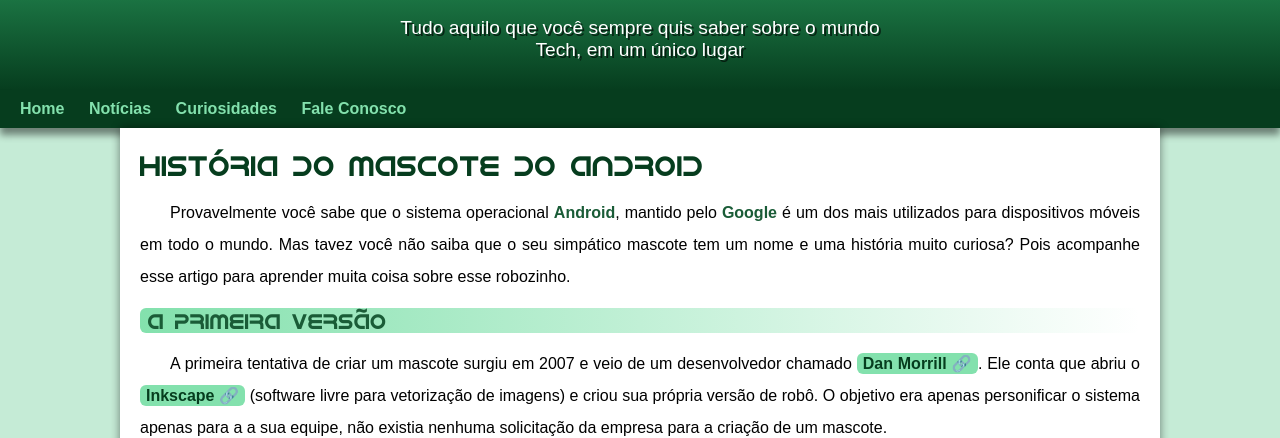
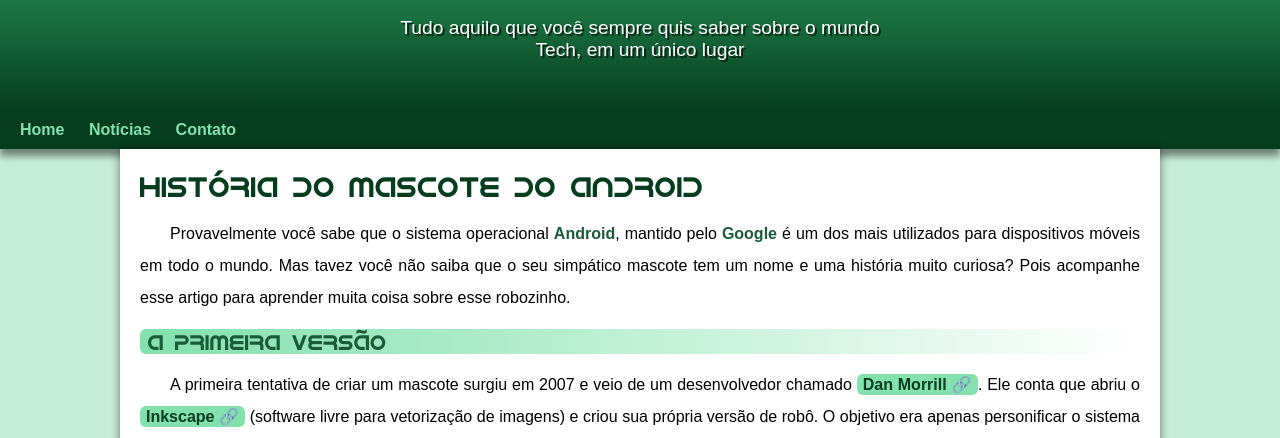
Before and after one commit to victor-gsouza/projeto-android, a plain HTML site: page index.html in a window 1280 px wide. Shown: the part 90-528 px from the top of the page. Drawn offline with Linux system fonts and the light colour scheme.

Commit message:
problemas corrigidos
Espaçamento entre parágrafo do header e menu adicionado
Diminuído menu para 3 itens

```diff
--- a/estilo/style.css
+++ b/estilo/style.css
@@ -63,6 +63,7 @@ header p {
     color: white;
     max-width: 500px;
     margin: auto;
+    padding: 0px 10px 50px 10px;
     text-shadow: 2px 2px 0px rgba(0, 0, 0, 0.623);
 }
 
--- a/index.html
+++ b/index.html
@@ -15,8 +15,7 @@
     <nav>
         <a href="#">Home</a>
         <a href="#">Notícias</a>
-        <a href="#">Curiosidades</a>
-        <a href="#">Fale Conosco</a>
+        <a href="#">Contato</a>
     </nav>
     <main>
         <article>
```
